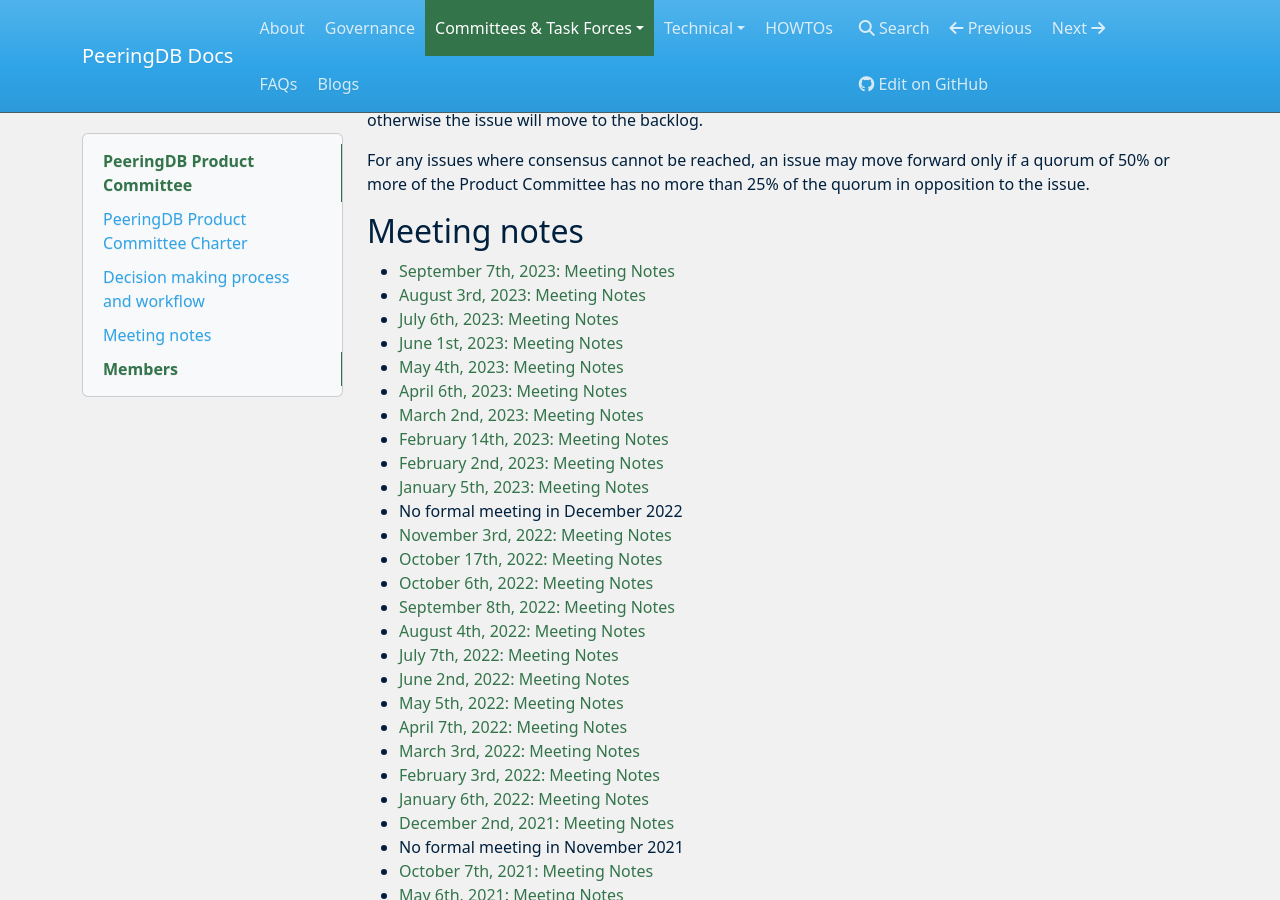
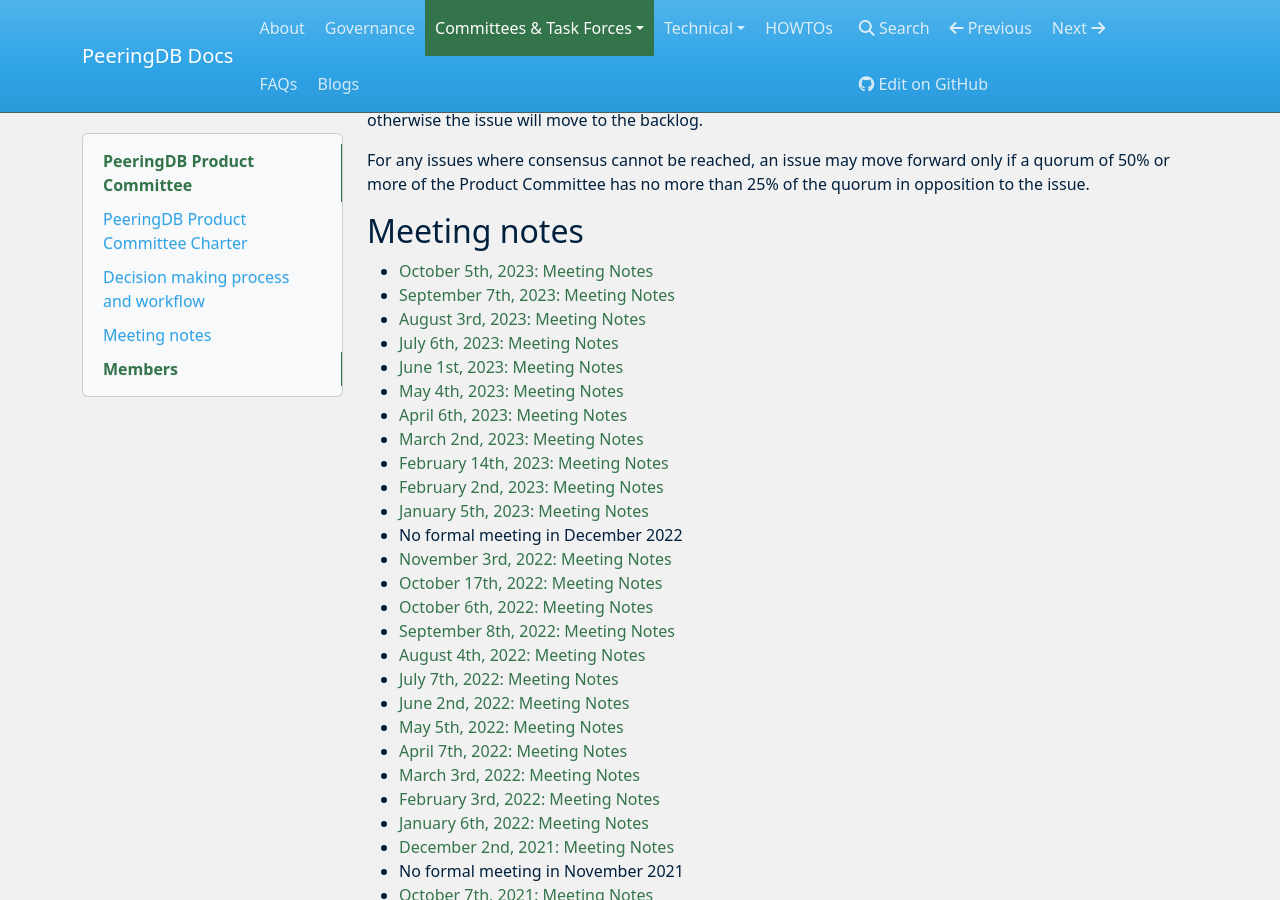
Before and after one commit to peeringdb/docs, an MkDocs documentation site: the page built from docs/committee/product/index.md, in a window 1280 px wide and 900 px high, scrolled down 2515 px. Built offline with MkDocs 1.6.1, drawn with Linux system fonts in a browser that asks for light colours; nearby versions of some CDN libraries.

Commit message:
2023-10 PC meeting notes (#297)
index update and PDF of notes

```diff
--- a/docs/committee/product/index.md
+++ b/docs/committee/product/index.md
@@ -9,6 +9,7 @@
 
 ## Meeting notes
 
+- [October 5th, 2023: Meeting Notes](notes/2023-10-05_Product_Committee_Notes.pdf)
 - [September 7th, 2023: Meeting Notes](notes/2023-09-07_Product_Committee_Notes.pdf)
 - [August 3rd, 2023: Meeting Notes](notes/2023-08-03_Product_Committee_Notes.pdf)
 - [July 6th, 2023: Meeting Notes](notes/2023-07-06_Product_Committee_Notes.pdf)
```
Also changed, not shown: 1 other file.
